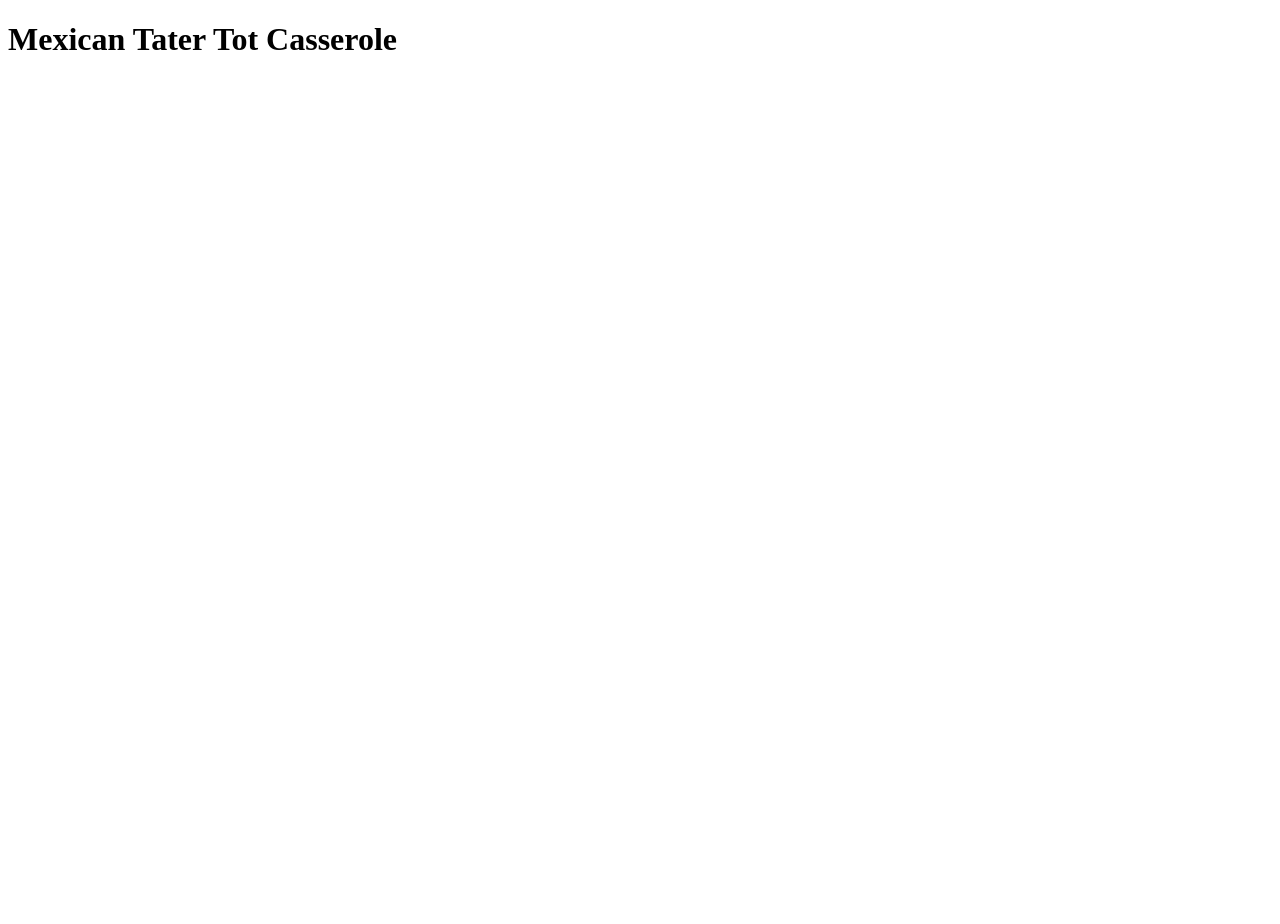
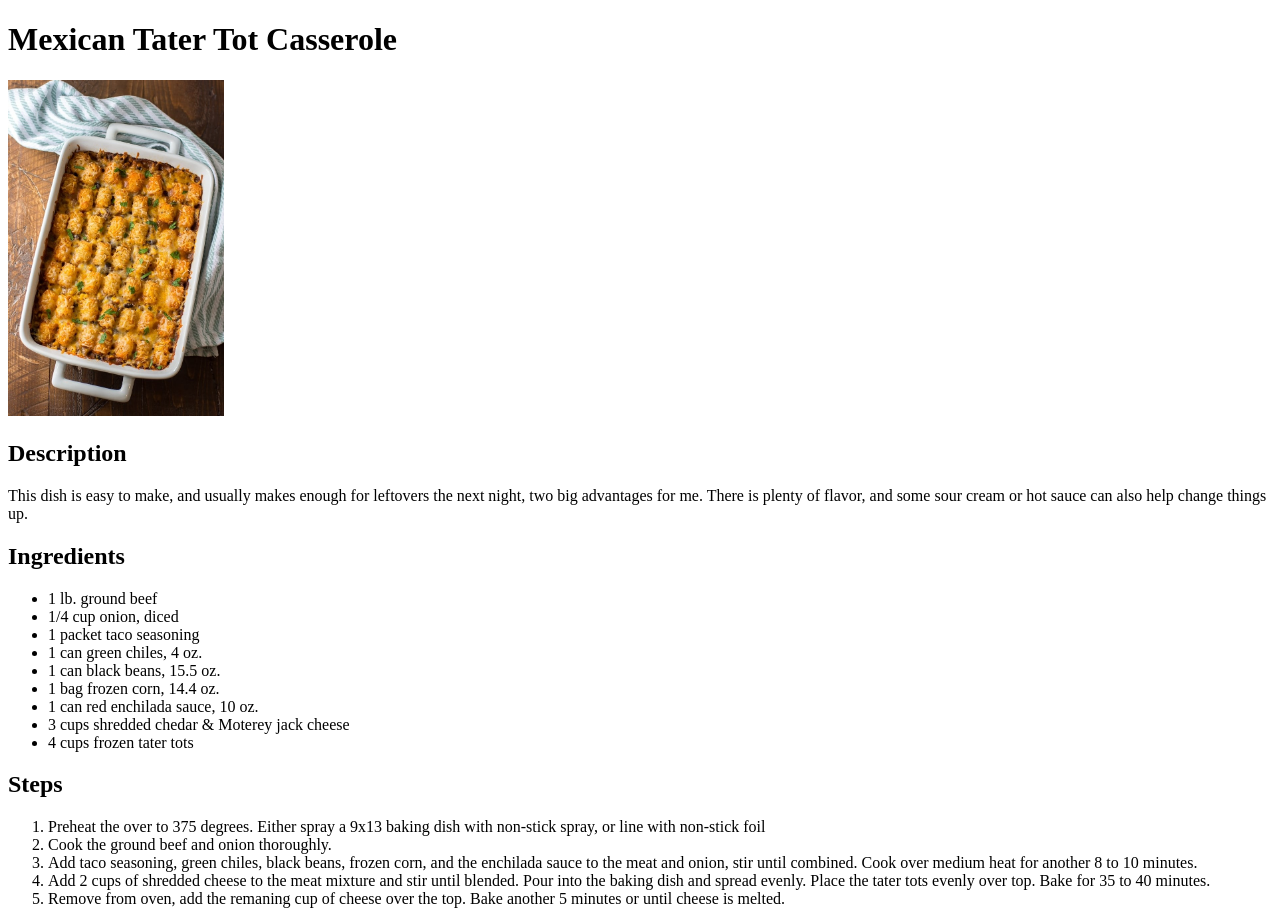
Before and after one commit to KyleZcode/odin-recipes, a plain HTML site: page recipes/mexican-tater-tot-casserole.html in a window 1280 px wide. Before the commit the page ends 800 px from the top, so only its background shows below. Drawn offline with Linux system fonts and the light colour scheme.

Commit message:
Add first recipe, tater tot casserole

```diff
--- a/recipes/mexican-tater-tot-casserole.html
+++ b/recipes/mexican-tater-tot-casserole.html
@@ -6,5 +6,28 @@
   </head>
   <body>
     <h1>Mexican Tater Tot Casserole</h1>
+    <img src="../images/mexican-tater-tot-casserole.jpg" width="216" height="336">
+    <h2>Description</h2>
+    <p>This dish is easy to make, and usually makes enough for leftovers the next night, two big advantages for me. There is plenty of flavor, and some sour cream or hot sauce can also help change things up.</p>
+    <h2>Ingredients</h2>
+    <ul>
+      <li>1 lb. ground beef</li>
+      <li>1/4 cup onion, diced</li>
+      <li>1 packet taco seasoning</li>
+      <li>1 can green chiles, 4 oz.</li>
+      <li>1 can black beans, 15.5 oz.</li>
+      <li>1 bag frozen corn, 14.4 oz.</li>
+      <li>1 can red enchilada sauce, 10 oz.</li>
+      <li>3 cups shredded chedar & Moterey jack cheese</li>
+      <li>4 cups frozen tater tots</li>
+    </ul>
+    <h2>Steps</h2>
+    <ol>
+      <li>Preheat the over to 375 degrees.  Either spray a 9x13 baking dish with non-stick spray, or line with non-stick foil</li>
+      <li>Cook the ground beef and onion thoroughly.</li>
+      <li>Add taco seasoning, green chiles, black beans, frozen corn, and the enchilada sauce to the meat and onion, stir until combined. Cook over medium heat for another 8 to 10 minutes.</li>
+      <li>Add 2 cups of shredded cheese to the meat mixture and stir until blended. Pour into the baking dish and spread evenly. Place the tater tots evenly over top. Bake for 35 to 40 minutes.</li>
+      <li>Remove from oven, add the remaning cup of cheese over the top. Bake another 5 minutes or until cheese is melted.</li>
+    </ol>
   </body>
 </html>
```
Also changed, not shown: images/mexican-tater-tot-casserole.jpg (added).
